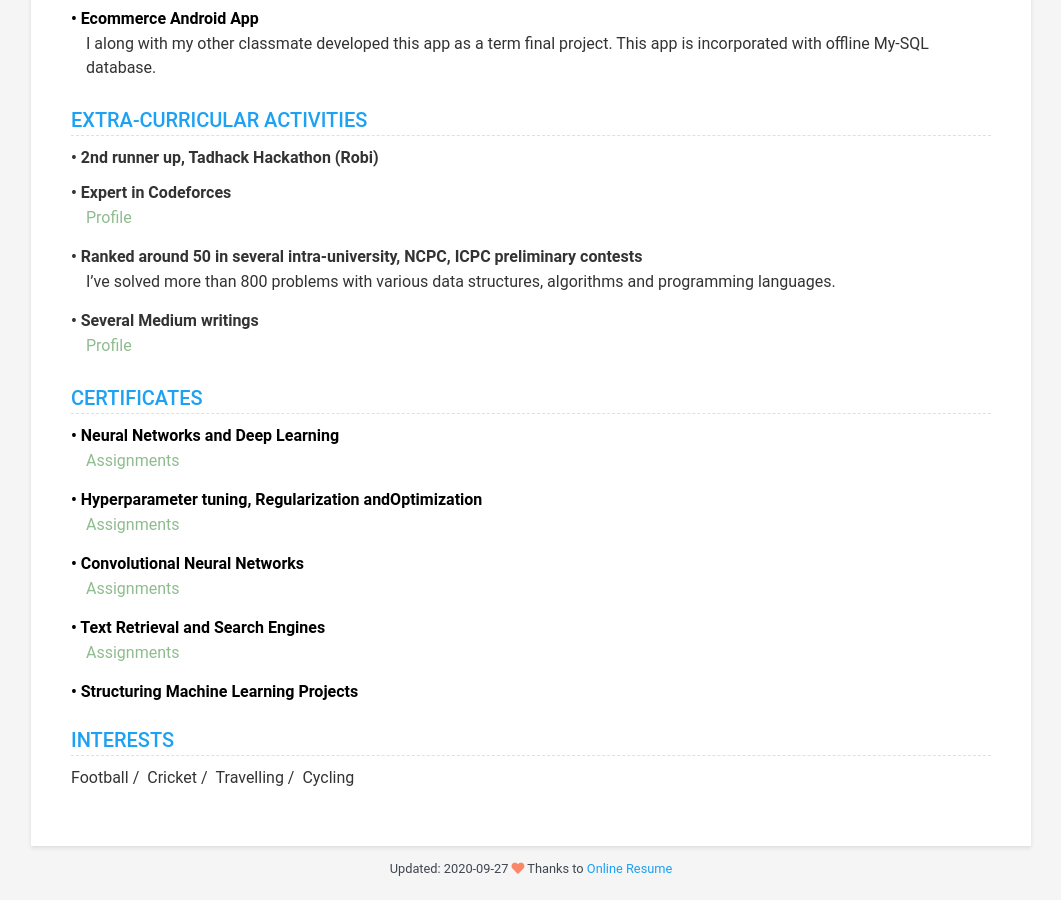
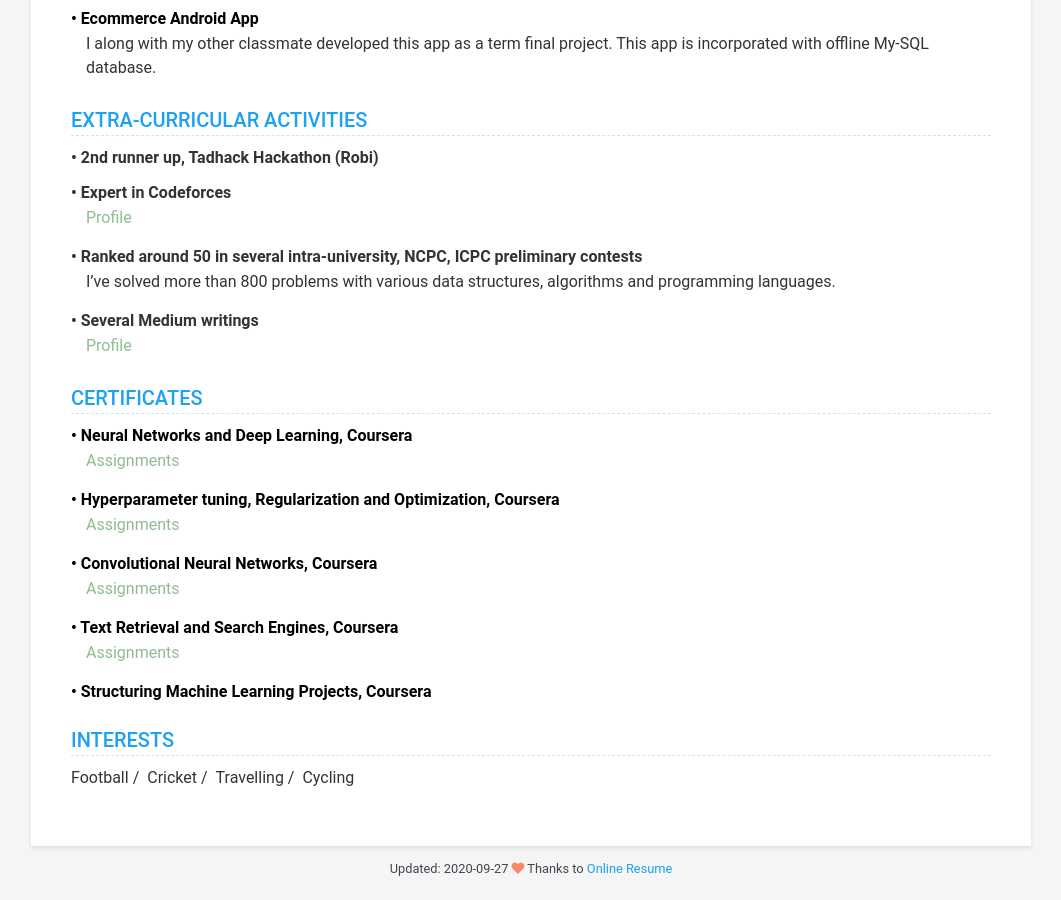
Before and after one commit to umma-salma/hasanur-rahman.github.io, a Jekyll site: the page built from index.html, in a window 1280 px wide and 900 px high, scrolled down 939 px. Shown: the whole window, without its empty margins (109-1170 px from the left). Built offline with Jekyll 4.4.1, drawn with Linux system fonts in a browser that asks for light colours; nearby versions of some CDN libraries.

Commit message:
added coursera
Signed-off-by: Md. Hasanur Rahman <hasanurrahman690@gmail.com>

```diff
--- a/_data/data.yml
+++ b/_data/data.yml
@@ -107,27 +107,27 @@
   display: true
   title: Certificates
   items:
-    - name: • Neural Networks and Deep Learning
+    - name: • Neural Networks and Deep Learning, Coursera
       link: https://www.coursera.org/account/accomplishments/certificate/3V5VZEXPZ3LP
       details: |
         <a href="https://github.com/hasanur-rahman/Deep-Learning-Projects/tree/master/Deep%20Neural%20Network%20from%20scratch" style="color:#8FBC8F;">Assignments</a>
 
-    - name: • Hyperparameter tuning, Regularization andOptimization
+    - name: • Hyperparameter tuning, Regularization and Optimization, Coursera
       link: https://www.coursera.org/account/accomplishments/certificate/V8G267CCG6C2
       details: |
         <a href="https://github.com/hasanur-rahman/Deep-Learning-Projects/tree/master/Parameters%20Tuning" style="color:#8FBC8F;">Assignments</a>
 
-    - name: • Convolutional Neural Networks
+    - name: • Convolutional Neural Networks, Coursera
       link: https://www.coursera.org/account/accomplishments/certificate/9UFEW94V5XDR
       details: |
         <a href="https://github.com/hasanur-rahman/Deep-Learning-Projects/tree/master/Convolutional%20Neural%20Network%20Projects" style="color:#8FBC8F;">Assignments</a>
 
-    - name: • Text Retrieval and Search Engines
+    - name: • Text Retrieval and Search Engines, Coursera
       link: https://www.coursera.org/account/accomplishments/certificate/YPCG959L6MKT
       details: |
         <a href="https://github.com/hasanur-rahman/Data-Mining-Coursera" style="color:#8FBC8F;">Assignments</a>
 
-    - name: • Structuring Machine Learning Projects
+    - name: • Structuring Machine Learning Projects, Coursera
       link: https://www.coursera.org/account/accomplishments/certificate/E9XGJZP7D8XC
       details: |
 
```
